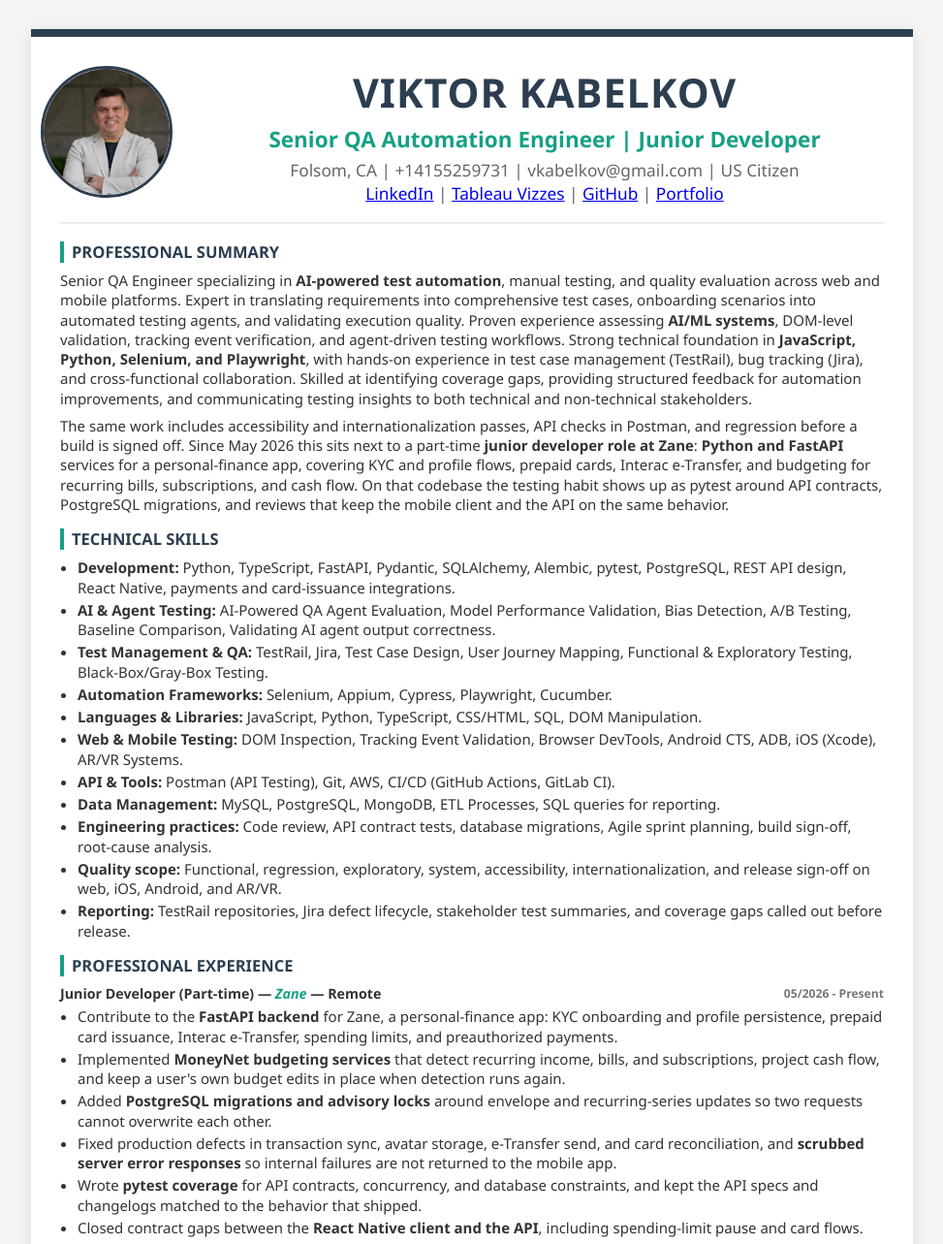
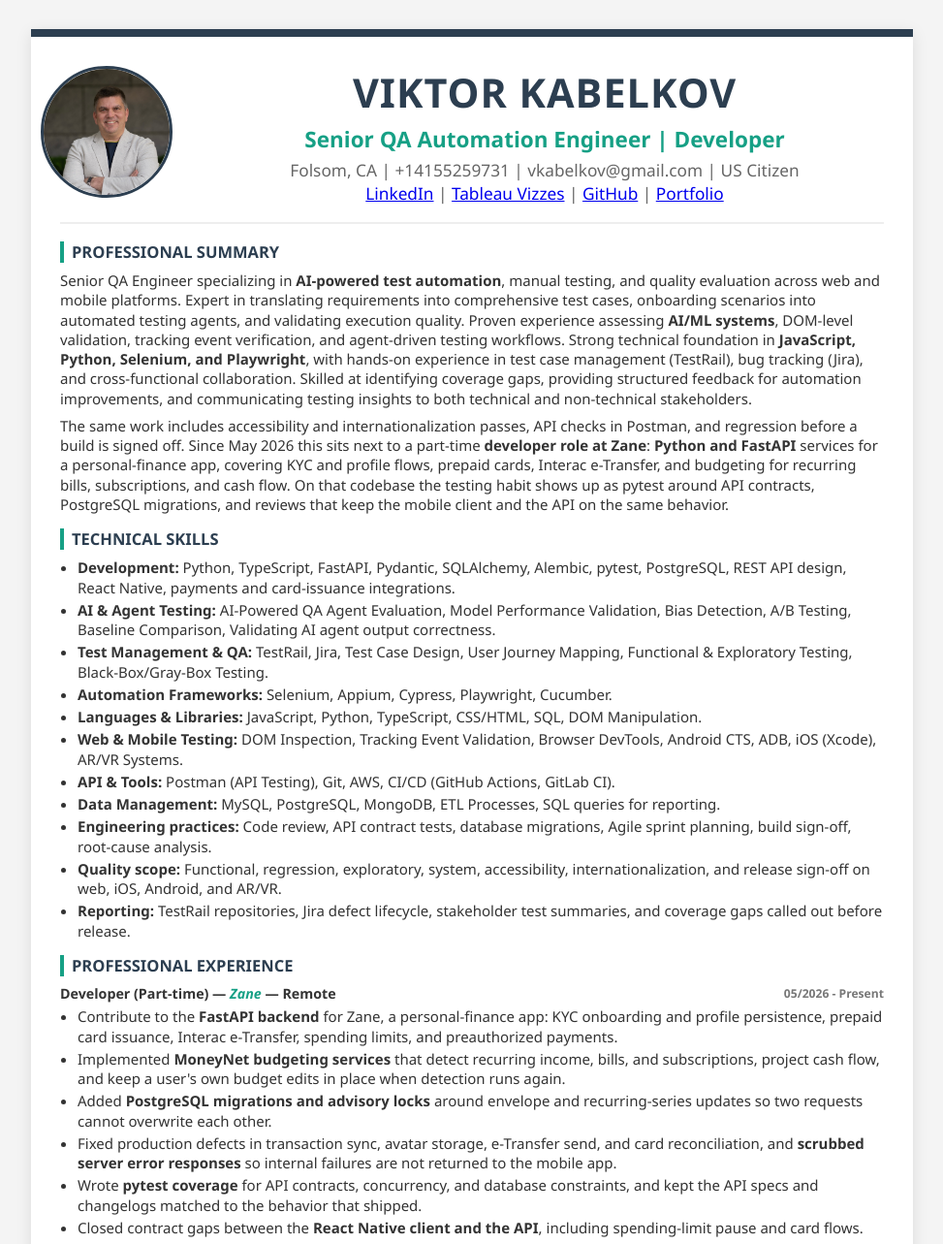
Before and after one commit to Vik1975/Resume, a plain HTML site: page index.html in a window 1280 px wide. Shown: the top 1283 px of the page at 97% size, without its empty margins (153-1126 px from the left). Drawn offline with Linux system fonts and the light colour scheme.

Commit message:
Drop Junior from the Zane developer title.

```diff
--- a/index.html
+++ b/index.html
@@ -129,7 +129,7 @@
     <header>
         <img src="IMG_1453.jpeg" alt="Viktor Kabelkov" class="profile-photo">
         <h1>VIKTOR KABELKOV</h1>
-        <p class="subtitle">Senior QA Automation Engineer | Junior Developer</p>
+        <p class="subtitle">Senior QA Automation Engineer | Developer</p>
         <div class="contact-info">
             Folsom, CA | +14155259731 | vkabelkov@gmail.com | US Citizen
             <br>
@@ -139,7 +139,7 @@
 
     <h2>Professional Summary</h2>
     <p>Senior QA Engineer specializing in <strong>AI-powered test automation</strong>, manual testing, and quality evaluation across web and mobile platforms. Expert in translating requirements into comprehensive test cases, onboarding scenarios into automated testing agents, and validating execution quality. Proven experience assessing <strong>AI/ML systems</strong>, DOM-level validation, tracking event verification, and agent-driven testing workflows. Strong technical foundation in <strong>JavaScript, Python, Selenium, and Playwright</strong>, with hands-on experience in test case management (TestRail), bug tracking (Jira), and cross-functional collaboration. Skilled at identifying coverage gaps, providing structured feedback for automation improvements, and communicating testing insights to both technical and non-technical stakeholders.</p>
-    <p>The same work includes accessibility and internationalization passes, API checks in Postman, and regression before a build is signed off. Since May 2026 this sits next to a part-time <strong>junior developer role at Zane</strong>: <strong>Python and FastAPI</strong> services for a personal-finance app, covering KYC and profile flows, prepaid cards, Interac e-Transfer, and budgeting for recurring bills, subscriptions, and cash flow. On that codebase the testing habit shows up as pytest around API contracts, PostgreSQL migrations, and reviews that keep the mobile client and the API on the same behavior.</p>
+    <p>The same work includes accessibility and internationalization passes, API checks in Postman, and regression before a build is signed off. Since May 2026 this sits next to a part-time <strong>developer role at Zane</strong>: <strong>Python and FastAPI</strong> services for a personal-finance app, covering KYC and profile flows, prepaid cards, Interac e-Transfer, and budgeting for recurring bills, subscriptions, and cash flow. On that codebase the testing habit shows up as pytest around API contracts, PostgreSQL migrations, and reviews that keep the mobile client and the API on the same behavior.</p>
 
     <h2>Technical Skills</h2>
     <ul>
@@ -159,7 +159,7 @@
     <h2>Professional Experience</h2>
 
     <div class="job-title">
-        <span>Junior Developer (Part-time) — <span class="company"><a href="https://zane.money">Zane</a></span> — Remote</span>
+        <span>Developer (Part-time) — <span class="company"><a href="https://zane.money">Zane</a></span> — Remote</span>
         <span class="date">05/2026 - Present</span>
     </div>
     <ul>
```
